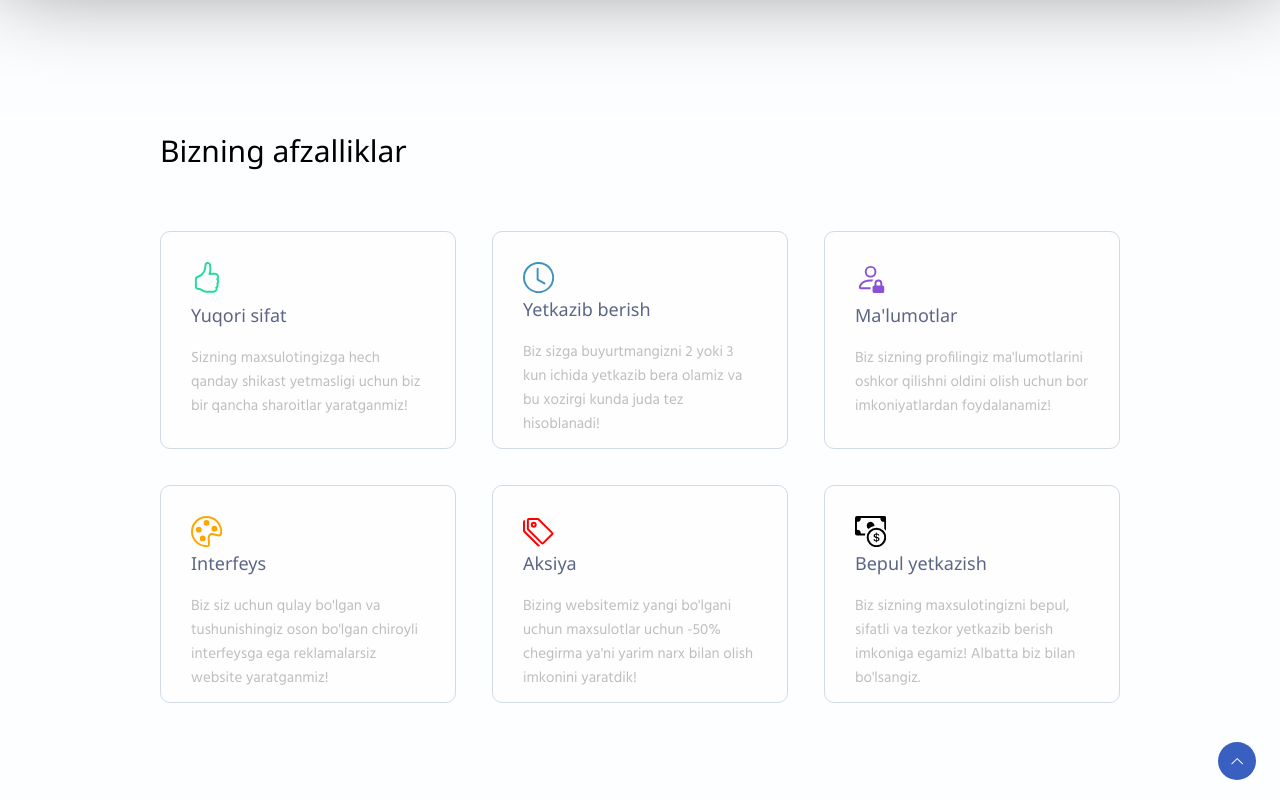
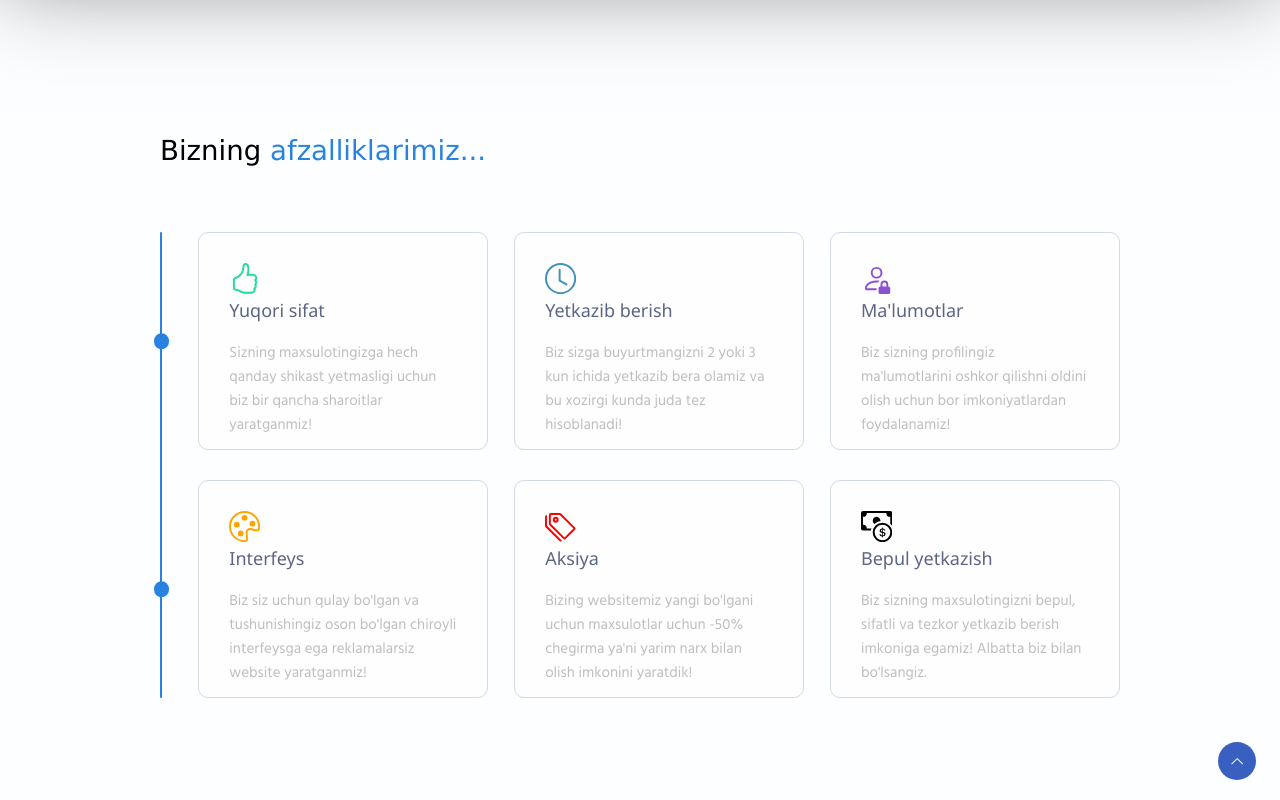
Before and after one commit to Sardorbek0731/Computer-Market, a plain HTML site: page index.html in a window 1280 px wide. Shown: the part 820-1620 px from the top of the page. Drawn offline with Linux system fonts and the light colour scheme.

Commit message:
Website changing design

```diff
--- a/css/global.css
+++ b/css/global.css
@@ -474,7 +474,7 @@ body.dark_mode .userNav a:hover {
   justify-content: center;
   align-items: center;
   background-color: rgba(255, 255, 255, 0.5);
-  border-radius: 0.7rem;
+  border-radius: 0.6rem;
   cursor: pointer;
   transition: all 0.4s;
   height: 3.7rem;
@@ -490,7 +490,7 @@ body.dark_mode .userNav a:hover {
   left: 0;
   background-color: white;
   width: 9rem;
-  border-radius: 0.7rem;
+  border-radius: 0.6rem;
   padding: 1rem;
   box-shadow: 10px 10px 20px rgba(0, 0, 0, 0.2);
 }
@@ -498,7 +498,7 @@ body.dark_mode .userNav a:hover {
   display: flex;
   align-items: center;
   list-style: none;
-  border-radius: 0.7rem;
+  border-radius: 0.6rem;
   padding: 1rem;
   user-select: none;
 }
@@ -522,7 +522,7 @@ body.dark_mode .userNav a:hover {
   border: 2px solid black;
   padding: 1rem 2.5rem;
   background-color: black;
-  border-radius: 0.7rem;
+  border-radius: 0.6rem;
   cursor: pointer;
   transition: all 0.4s;
   user-select: none;
@@ -541,7 +541,7 @@ body.dark_mode .userNav a:hover {
   height: 3.7rem;
   width: 1.7rem;
   padding: 0 1rem;
-  border-radius: 0.7rem;
+  border-radius: 0.6rem;
   background-color: rgba(255, 255, 255, 0.5);
   cursor: pointer;
   transition: all 0.4s;
@@ -921,7 +921,7 @@ body.dark_mode .userNav a:hover {
   height: 3.7rem;
   color: white;
   outline: none;
-  border-radius: 0.7rem;
+  border-radius: 0.3rem;
   background: rgb(3, 171, 166);
   user-select: none;
   font-size: 1.05rem;
@@ -929,7 +929,7 @@ body.dark_mode .userNav a:hover {
   cursor: pointer;
   transition: all 0.4s;
   box-shadow: 7px 7px 17px rgba(0, 0, 0, 0.15);
-  border: 2px solid rgb(3, 171, 166);
+  border: 1px solid rgb(3, 171, 166);
 }
 .userSend_email button:hover {
   background-color: white;
--- a/css/style.css
+++ b/css/style.css
@@ -8,8 +8,13 @@
   margin-bottom: 5rem;
 }
 .titles h1 {
-  font-size: 2.5rem;
-  font-weight: 300;
+  font-size: 2.3rem;
+  font-family: Verdana, Geneva, Tahoma, sans-serif;
+  line-height: 3.5rem;
+  font-weight: 370;
+}
+.blueTitle {
+  color: rgb(41, 130, 224);
 }
 
 /* Advantage  */
@@ -17,25 +22,45 @@
   padding: 150px 0;
   width: 100%;
 }
+.designHr {
+  height: 38.85rem;
+  width: 0.2rem;
+  margin-right: 3rem;
+  background-color: rgb(41, 130, 224);
+  border-radius: 10px;
+}
 .advantage_item {
   flex-direction: column;
   padding: 2.5rem;
-  width: 19.5rem;
+  width: 19rem;
   height: 13rem;
   background-color: rgb(255, 254, 255);
   transition: all 0.2s;
   border: 1px solid #d2dae4;
   border-radius: 10px;
   justify-content: space-between;
+  position: relative;
 }
 .advantage_item:hover {
-  box-shadow: 0 0 60px rgba(170, 180, 190, 0.35);
+  box-shadow: 0 0 7rem rgba(116, 140, 163, 0.4);
   background-color: white;
 }
 .advantageItem_head svg {
   width: 2.6rem;
   height: 2.6rem;
   transition: all 1.5s;
+}
+.qualityItem::before,
+.designItem::before {
+  content: "";
+  position: absolute;
+  width: 1.3rem;
+  height: 1.3rem;
+  background-color: rgb(41, 130, 224);
+  top: 50%;
+  left: -3.8rem;
+  transform: translate(0, -50%);
+  border-radius: 50%;
 }
 .qualityItem svg {
   color: rgb(35, 219, 158);
@@ -69,7 +94,7 @@
   font-family: Hind, sans-serif;
 }
 .advantageFirst_row {
-  margin-bottom: 3rem;
+  margin-bottom: 2.5rem;
 }
 
 /* Our Workers */
--- a/index.html
+++ b/index.html
@@ -345,12 +345,18 @@
         <div class="advantage flex justify_center align_center column">
           <div class="titles">
             <div class="container">
-              <h1>Bizning afzalliklar</h1>
+              <h1>Bizning <span class="blueTitle">afzalliklarimiz...</span></h1>
             </div>
           </div>
-          <div class="column flex justify_center align_center">
-            <div class="advantageFirst_row">
           <div class="container">
+            <div
+              class="advantageItems flex align_center justify_between wf-100"
+            >
+              <div class="designHr"></div>
+              <div class="column flex justify_center align_center wf-100">
+                <div
+                  class="advantageFirst_row flex justify_between align_center wf-100"
+                >
                   <div class="advantage_item flex qualityItem">
                     <div class="advantageItem_head">
                       <svg
@@ -436,9 +442,9 @@
                     </div>
                   </div>
                 </div>
-            </div>
-            <div class="advantageSecond_row">
-              <div class="container">
+                <div
+                  class="advantageSecond_row flex justify_between align_center wf-100"
+                >
                   <div class="advantage_item flex designItem">
                     <div class="advantageItem_head">
                       <svg
@@ -494,9 +500,9 @@
                       </div>
                       <div class="advantageItem_body_p">
                         <p>
-                        Bizing websitemiz yangi bo'lgani uchun maxsulotlar uchun
-                        -50% chegirma ya'ni yarim narx bilan olish imkonini
-                        yaratdik!
+                          Bizing websitemiz yangi bo'lgani uchun maxsulotlar
+                          uchun -50% chegirma ya'ni yarim narx bilan olish
+                          imkonini yaratdik!
                         </p>
                       </div>
                     </div>
@@ -543,6 +549,7 @@
               </div>
             </div>
           </div>
+        </div>
       </section>
 
       <!----------- Our Workers ----------->
@@ -576,8 +583,8 @@
           <div class="titles">
             <div class="container">
               <h1>
-                Ko'p so'raladigan savollarga<br />
-                javoblar
+                Ko'p so'raladigan <br />
+                <span class="blueTitle">savollarga javoblar...</span>
               </h1>
             </div>
           </div>
@@ -713,7 +720,7 @@
         <div class="brands flex align_center justify_center">
           <div class="titles">
             <div class="container">
-              <h1>Brendlar</h1>
+              <h1>Bizning <span class="blueTitle">brendlar...</span></h1>
             </div>
           </div>
           <div class="brands_items">
```
Lines whose indentation alone changed are shown as unchanged.
